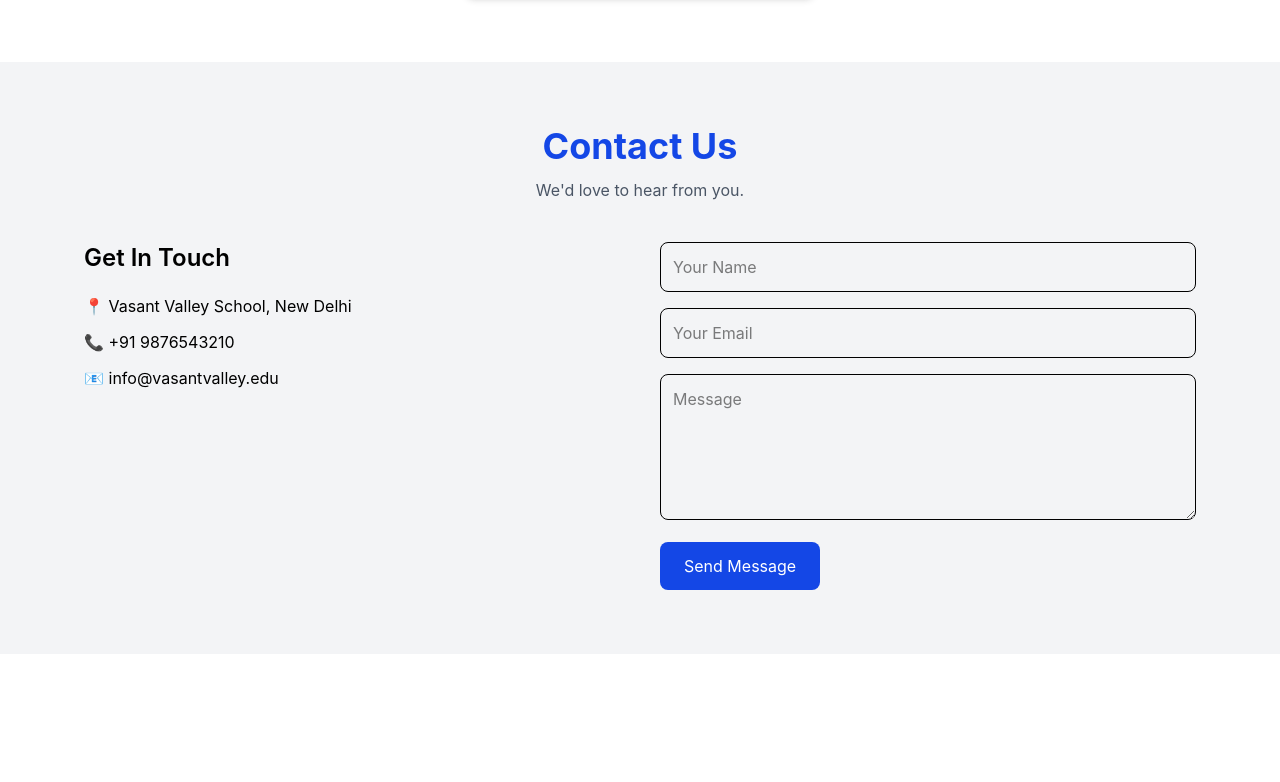
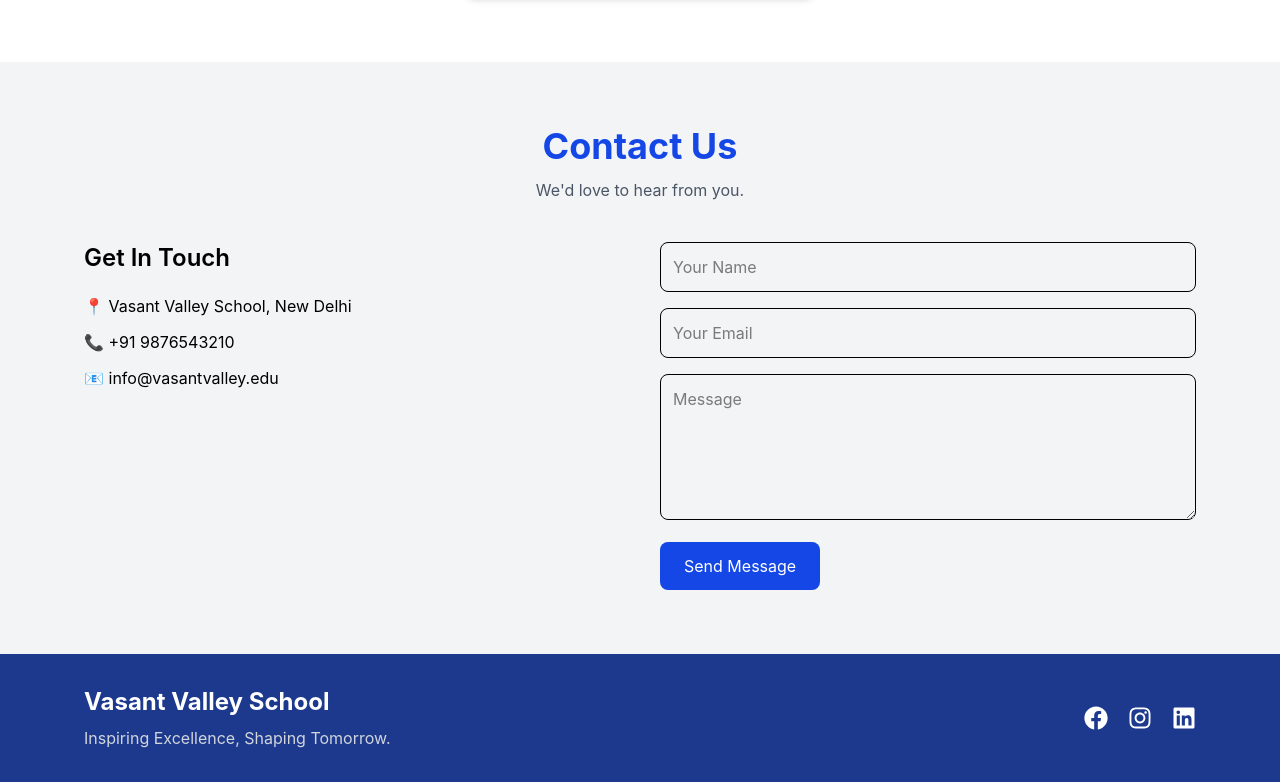
Before and after one commit to Pavan21462/vasant-valley-school, a React app: page / in a window 1280 px wide. Shown: the part 3788-4570 px from the top of the page. Before the commit the page ends 4442 px from the top, so only its background shows below. Built offline with nearby package versions, Linux system fonts and the light colour scheme; the HTML template or start-up script is replaced by a standard one.

Commit message:
Add footer section

```diff
--- a/src/components/Footer.jsx
+++ b/src/components/Footer.jsx
@@ -0,0 +1,39 @@
+import {
+    FaFacebook,
+    FaInstagram,
+    FaLinkedin,
+} from "react-icons/fa";
+
+const Footer = () => {
+    return (
+        <footer className="bg-blue-900 text-white py-8">
+
+            <div className="max-w-6xl mx-auto px-5 flex flex-col md:flex-row justify-between items-center">
+
+                <div>
+                    <h2 className="text-2xl font-bold">
+                        Vasant Valley School
+                    </h2>
+
+                    <p className="text-gray-300 mt-2">
+                        Inspiring Excellence, Shaping Tomorrow.
+                    </p>
+                </div>
+
+                <div className="flex gap-5 text-2xl mt-6 md:mt-0">
+
+                    <FaFacebook className="hover:text-blue-300 cursor-pointer" />
+
+                    <FaInstagram className="hover:text-pink-300 cursor-pointer" />
+
+                    <FaLinkedin className="hover:text-blue-400 cursor-pointer" />
+
+                </div>
+
+            </div>
+
+        </footer>
+    );
+};
+
+export default Footer;
--- a/src/pages/Home.jsx
+++ b/src/pages/Home.jsx
@@ -1,6 +1,7 @@
 import About from "../components/About";
 import Contact from "../components/Contact";
 import Facilities from "../components/Facilities";
+import Footer from "../components/Footer";
 import Gallery from "../components/Gallery";
 import Hero from "../components/Hero";
 import Navbar from "../components/Navbar";
@@ -18,6 +19,7 @@ const Home = () => {
             <Facilities />
             <Gallery />
             <Contact />
+            <Footer />
         </>
     );
 };
```
